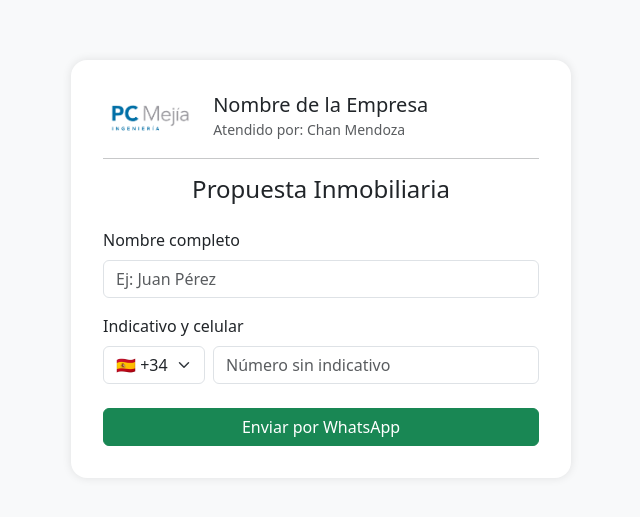
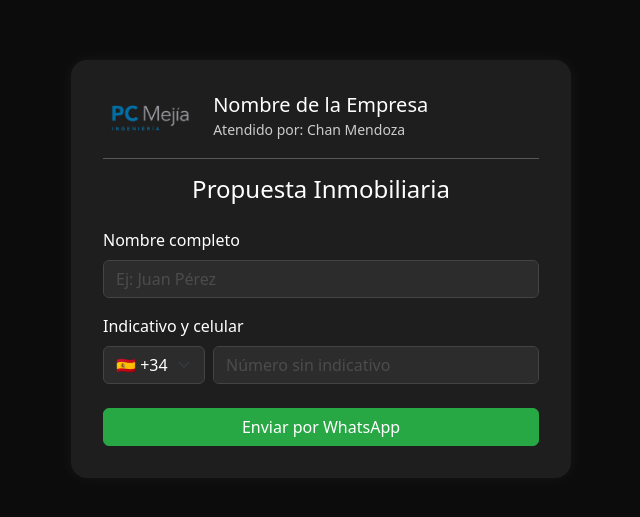
Before and after one commit to Franky-250/prop_inmobiliaria, a plain HTML site: page index.html in a window 1280 px wide. Shown: the part 131-648 px from the top of the page, without its empty margins (319-959 px from the left). Drawn offline with nearby package versions, Linux system fonts and the light colour scheme.

Commit message:
Update estilos.css

```diff
--- a/css/estilos.css
+++ b/css/estilos.css
@@ -1,5 +1,8 @@
 body {
-  background-color: #f8f9fa;
+  background-color: #0c0c0c;
+  /* fondo muy oscuro */
+  color: #ffffff;
+  /* texto blanco */
   display: flex;
   justify-content: center;
   align-items: center;
@@ -10,13 +13,66 @@ body {
 .container-box {
   width: 100%;
   max-width: 500px;
-  background-color: white;
+  background-color: #1e1e1e;
+  /* fondo del formulario, ligeramente más claro */
   border-radius: 1rem;
   padding: 2rem;
-  box-shadow: 0 0 10px rgba(0,0,0,0.1);
+  box-shadow: 0 0 15px rgba(255, 255, 255, 0.05);
 }
 
 .logo {
   height: 50px;
   object-fit: contain;
 }
+
+/* Campos de entrada personalizados */
+.form-control,
+.form-select {
+  background-color: #2c2c2c;
+  color: #ffffff;
+  border: 1px solid #444;
+  transition: background-color 0.3s, border-color 0.3s;
+}
+
+.form-control:focus,
+.form-select:focus {
+  background-color: #2c2c2c;
+  border-color: #2196f3;
+  box-shadow: 0 0 0 0.2rem rgba(33, 150, 243, 0.25);
+}
+
+/* Etiquetas */
+.form-label {
+  color: #ffffff;
+}
+
+/* Encabezado de empresa */
+.text-muted {
+  color: #cccccc !important;
+}
+
+/* Título del formulario */
+h4,
+h5 {
+  color: #ffffff;
+}
+
+/* Botón de enviar */
+.btn-success {
+  background-color: #28a745;
+  border-color: #28a745;
+}
+
+.btn-success:hover {
+  background-color: #218838;
+  border-color: #1e7e34;
+}
+
+/* Placeholder gris tenue */
+.form-control::placeholder,
+.form-select::placeholder {
+  color: #969595;
+  /* gris muy claro y tenue */
+  opacity: 0.3;
+  /* para asegurar que el color no se vea más tenue aún */
+}
```
